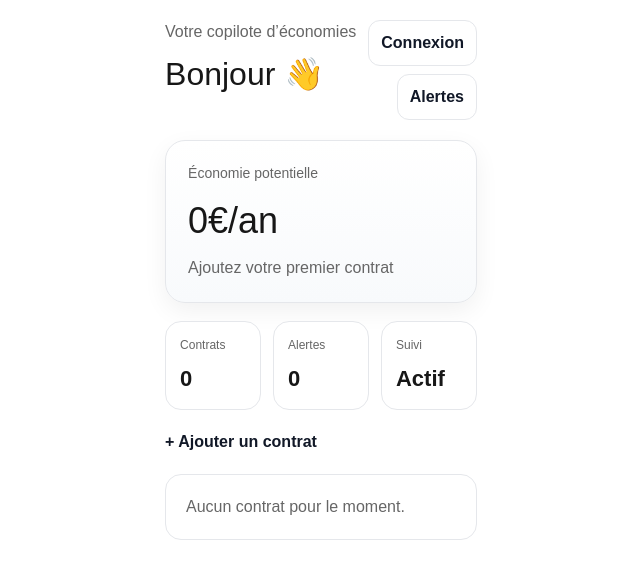
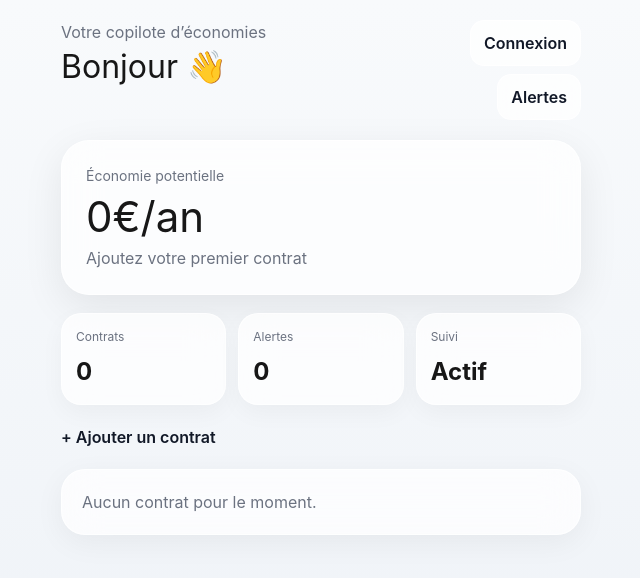
Before and after one commit to jebar0308-bot/resilio, a Next.js app: page / in a window 1280 px wide. Shown: the top 578 px of the page, without its empty margins (319-959 px from the left). Built offline with nearby package versions, Linux system fonts and the light colour scheme; no server answers.

Commit message:
Update page.tsx

```diff
--- a/app/page.tsx
+++ b/app/page.tsx
@@ -9,6 +9,7 @@ type Contract = {
   provider: string
   monthly_price: number
   renewal_date: string
+  user_id?: string
 }
 
 function getDaysUntil(dateString: string) {
@@ -24,14 +25,38 @@ function getStatus(days: number) {
   return 'OK'
 }
 
-function getStatusColor(days: number) {
-  if (days <= 30) return '#ffe4e6'
-  if (days <= 90) return '#fef3c7'
-  return '#dcfce7'
+function getStatusStyles(days: number) {
+  if (days <= 30) {
+    return {
+      background: '#fee2e2',
+      color: '#991b1b',
+    }
+  }
+
+  if (days <= 90) {
+    return {
+      background: '#fef3c7',
+      color: '#92400e',
+    }
+  }
+
+  return {
+    background: '#dcfce7',
+    color: '#166534',
+  }
 }
 
 function getEstimatedSaving(monthlyPrice: number) {
   return Math.round(monthlyPrice * 2.5)
+}
+
+function formatDate(dateString: string) {
+  const date = new Date(dateString)
+  return date.toLocaleDateString('fr-FR', {
+    day: '2-digit',
+    month: 'short',
+    year: 'numeric',
+  })
 }
 
 export default function Home() {
@@ -69,7 +94,6 @@ export default function Home() {
 
   const handleLogout = async () => {
     await supabase.auth.signOut()
-    alert('Déconnecté')
     window.location.href = '/login'
   }
 
@@ -84,30 +108,75 @@ export default function Home() {
   return (
     <div
       style={{
+        minHeight: '100vh',
+        background: 'linear-gradient(180deg, #f8fafc 0%, #eef2f7 100%)',
         padding: 20,
+        fontFamily: '-apple-system, BlinkMacSystemFont, Arial, sans-serif',
+      }}
+    >
+      <div
+        style={{
           maxWidth: 520,
           margin: '0 auto',
-        fontFamily: 'Arial, sans-serif',
         }}
       >
-      <div style={{ marginBottom: 20, display: 'flex', justifyContent: 'space-between', gap: 12 }}>
+        <div
+          style={{
+            display: 'flex',
+            justifyContent: 'space-between',
+            gap: 12,
+            alignItems: 'flex-start',
+            marginBottom: 20,
+          }}
+        >
           <div>
-          <p style={{ color: '#666', marginBottom: 6 }}>Votre copilote d’économies</p>
-          <h1 style={{ margin: 0, fontSize: 32 }}>Bonjour 👋</h1>
+            <p style={{ color: '#6b7280', marginBottom: 6 }}>
+              Votre copilote d’économies
+            </p>
+            <h1
+              style={{
+                margin: 0,
+                fontSize: 32,
+                lineHeight: 1.05,
+              }}
+            >
+              Bonjour 👋
+            </h1>
           </div>
 
-        <div style={{ display: 'flex', flexDirection: 'column', gap: 8, alignItems: 'flex-end' }}>
+          <div
+            style={{
+              display: 'flex',
+              flexDirection: 'column',
+              gap: 8,
+              alignItems: 'flex-end',
+            }}
+          >
             {loggedIn ? (
               <button onClick={handleLogout} style={smallButtonStyle}>
                 Déconnexion
               </button>
             ) : (
-            <a href="/login" style={{ ...smallButtonStyle, textDecoration: 'none', display: 'inline-block' }}>
+              <a
+                href="/login"
+                style={{
+                  ...smallButtonStyle,
+                  textDecoration: 'none',
+                  display: 'inline-block',
+                }}
+              >
                 Connexion
               </a>
             )}
 
-          <a href="/alerts" style={{ ...smallButtonStyle, textDecoration: 'none', display: 'inline-block' }}>
+            <a
+              href="/alerts"
+              style={{
+                ...smallButtonStyle,
+                textDecoration: 'none',
+                display: 'inline-block',
+              }}
+            >
               Alertes
             </a>
           </div>
@@ -115,19 +184,32 @@ export default function Home() {
 
         <div
           style={{
-          background: 'linear-gradient(180deg, #ffffff 0%, #f8fafc 100%)',
-          border: '1px solid #e5e7eb',
-          borderRadius: 20,
-          padding: 22,
-          boxShadow: '0 8px 24px rgba(0,0,0,0.06)',
+            background: 'rgba(255,255,255,0.72)',
+            backdropFilter: 'blur(18px)',
+            WebkitBackdropFilter: 'blur(18px)',
+            border: '1px solid rgba(255,255,255,0.7)',
+            borderRadius: 28,
+            padding: 24,
+            boxShadow: '0 12px 40px rgba(0,0,0,0.08)',
             marginBottom: 18,
           }}
         >
-        <p style={{ margin: 0, color: '#666', fontSize: 14 }}>Économie potentielle</p>
-        <h2 style={{ marginTop: 10, marginBottom: 8, fontSize: 36 }}>
+          <p style={{ margin: 0, color: '#6b7280', fontSize: 14 }}>
+            Économie potentielle
+          </p>
+
+          <h2
+            style={{
+              marginTop: 10,
+              marginBottom: 8,
+              fontSize: 42,
+              lineHeight: 1,
+            }}
+          >
             {totalSaving}€/an
           </h2>
-        <p style={{ color: '#666', margin: 0 }}>
+
+          <p style={{ color: '#6b7280', margin: 0 }}>
             {nextAction
               ? `Prochaine action : optimiser ${nextAction.category.toLowerCase()}`
               : 'Ajoutez votre premier contrat'}
@@ -138,13 +220,14 @@ export default function Home() {
               href={`/compare/${nextAction.id}`}
               style={{
                 display: 'inline-block',
-              marginTop: 16,
+                marginTop: 18,
                 background: '#111827',
                 color: 'white',
                 textDecoration: 'none',
-              padding: '12px 16px',
-              borderRadius: 12,
+                padding: '13px 18px',
+                borderRadius: 16,
                 fontWeight: 600,
+                boxShadow: '0 8px 20px rgba(17,24,39,0.18)',
               }}
             >
               Voir comment
@@ -191,15 +274,18 @@ export default function Home() {
           + Ajouter un contrat
         </a>
 
-      <div style={{ display: 'grid', gap: 12 }}>
+        <div style={{ display: 'grid', gap: 14 }}>
           {contracts.length === 0 ? (
             <div
               style={{
-              background: '#fff',
-              border: '1px solid #e5e7eb',
-              borderRadius: 16,
+                background: 'rgba(255,255,255,0.72)',
+                backdropFilter: 'blur(18px)',
+                WebkitBackdropFilter: 'blur(18px)',
+                border: '1px solid rgba(255,255,255,0.7)',
+                borderRadius: 24,
                 padding: 20,
-              color: '#666',
+                color: '#6b7280',
+                boxShadow: '0 8px 30px rgba(0,0,0,0.05)',
               }}
             >
               Aucun contrat pour le moment.
@@ -208,6 +294,7 @@ export default function Home() {
             contracts.map((contract) => {
               const days = getDaysUntil(contract.renewal_date)
               const status = getStatus(days)
+              const statusStyle = getStatusStyles(days)
               const saving = getEstimatedSaving(contract.monthly_price)
 
               return (
@@ -221,11 +308,13 @@ export default function Home() {
                 >
                   <div
                     style={{
-                    background: '#fff',
-                    border: '1px solid #e5e7eb',
-                    borderRadius: 18,
-                    padding: 18,
-                    boxShadow: '0 4px 14px rgba(0,0,0,0.04)',
+                      background: 'rgba(255,255,255,0.72)',
+                      backdropFilter: 'blur(18px)',
+                      WebkitBackdropFilter: 'blur(18px)',
+                      border: '1px solid rgba(255,255,255,0.7)',
+                      borderRadius: 24,
+                      padding: 20,
+                      boxShadow: '0 10px 28px rgba(0,0,0,0.06)',
                     }}
                   >
                     <div
@@ -233,23 +322,26 @@ export default function Home() {
                         display: 'flex',
                         justifyContent: 'space-between',
                         gap: 12,
-                      alignItems: 'start',
+                        alignItems: 'flex-start',
                       }}
                     >
                       <div>
-                      <h3 style={{ margin: 0, fontSize: 18 }}>{contract.category}</h3>
-                      <p style={{ margin: '8px 0 0', color: '#666' }}>
+                        <h3 style={{ margin: 0, fontSize: 19 }}>
+                          {contract.category}
+                        </h3>
+                        <p style={{ margin: '8px 0 0', color: '#6b7280' }}>
                           {contract.provider} · {contract.monthly_price}€/mois
                         </p>
                       </div>
 
                       <span
                         style={{
-                        background: getStatusColor(days),
+                          background: statusStyle.background,
+                          color: statusStyle.color,
                           borderRadius: 999,
-                        padding: '6px 10px',
+                          padding: '7px 11px',
                           fontSize: 12,
-                        fontWeight: 600,
+                          fontWeight: 700,
                         }}
                       >
                         {status}
@@ -258,25 +350,25 @@ export default function Home() {
 
                     <div
                       style={{
-                      marginTop: 14,
+                        marginTop: 16,
                         display: 'grid',
                         gridTemplateColumns: 'repeat(3, 1fr)',
-                      gap: 10,
+                        gap: 12,
                       }}
                     >
                       <div>
-                      <p style={{ margin: 0, color: '#666', fontSize: 12 }}>Date</p>
-                      <p style={{ margin: '6px 0 0', fontWeight: 600 }}>
-                        {contract.renewal_date}
-                      </p>
+                        <p style={miniLabelStyle}>Date</p>
+                        <p style={miniValueStyle}>{formatDate(contract.renewal_date)}</p>
                       </div>
+
                       <div>
-                      <p style={{ margin: 0, color: '#666', fontSize: 12 }}>Dans</p>
-                      <p style={{ margin: '6px 0 0', fontWeight: 600 }}>{days} jours</p>
+                        <p style={miniLabelStyle}>Dans</p>
+                        <p style={miniValueStyle}>{days} jours</p>
                       </div>
+
                       <div>
-                      <p style={{ margin: 0, color: '#666', fontSize: 12 }}>Économie</p>
-                      <p style={{ margin: '6px 0 0', fontWeight: 600 }}>{saving}€/an</p>
+                        <p style={miniLabelStyle}>Économie</p>
+                        <p style={miniValueStyle}>{saving}€/an</p>
                       </div>
                     </div>
                   </div>
@@ -286,34 +378,51 @@ export default function Home() {
           )}
         </div>
       </div>
+    </div>
   )
 }
 
 const smallButtonStyle: React.CSSProperties = {
-  border: '1px solid #e5e7eb',
-  background: '#fff',
+  border: '1px solid rgba(255,255,255,0.7)',
+  background: 'rgba(255,255,255,0.72)',
+  backdropFilter: 'blur(18px)',
+  WebkitBackdropFilter: 'blur(18px)',
   color: '#111827',
-  borderRadius: 12,
-  padding: '10px 12px',
+  borderRadius: 14,
+  padding: '10px 13px',
   fontWeight: 600,
   cursor: 'pointer',
 }
 
 const statCardStyle: React.CSSProperties = {
-  background: '#fff',
-  border: '1px solid #e5e7eb',
-  borderRadius: 16,
+  background: 'rgba(255,255,255,0.72)',
+  backdropFilter: 'blur(18px)',
+  WebkitBackdropFilter: 'blur(18px)',
+  border: '1px solid rgba(255,255,255,0.7)',
+  borderRadius: 20,
   padding: 14,
+  boxShadow: '0 8px 24px rgba(0,0,0,0.04)',
 }
 
 const statLabelStyle: React.CSSProperties = {
   margin: 0,
-  color: '#666',
+  color: '#6b7280',
   fontSize: 12,
 }
 
 const statValueStyle: React.CSSProperties = {
   margin: '8px 0 0',
-  fontSize: 22,
+  fontSize: 24,
   fontWeight: 700,
 }
+
+const miniLabelStyle: React.CSSProperties = {
+  margin: 0,
+  color: '#6b7280',
+  fontSize: 12,
+}
+
+const miniValueStyle: React.CSSProperties = {
+  margin: '6px 0 0',
+  fontWeight: 700,
+}
```
Lines whose indentation alone changed are shown as unchanged.
